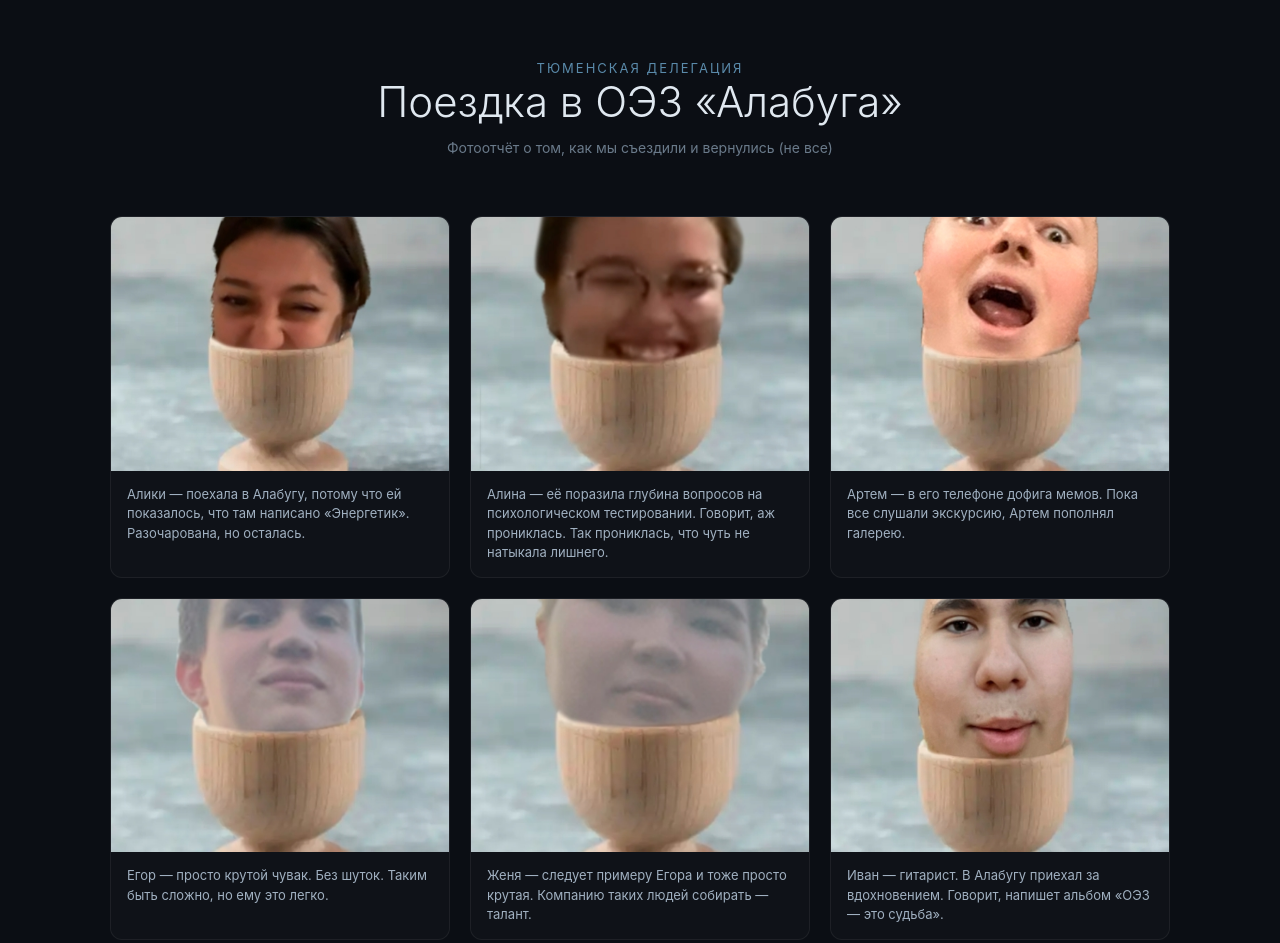
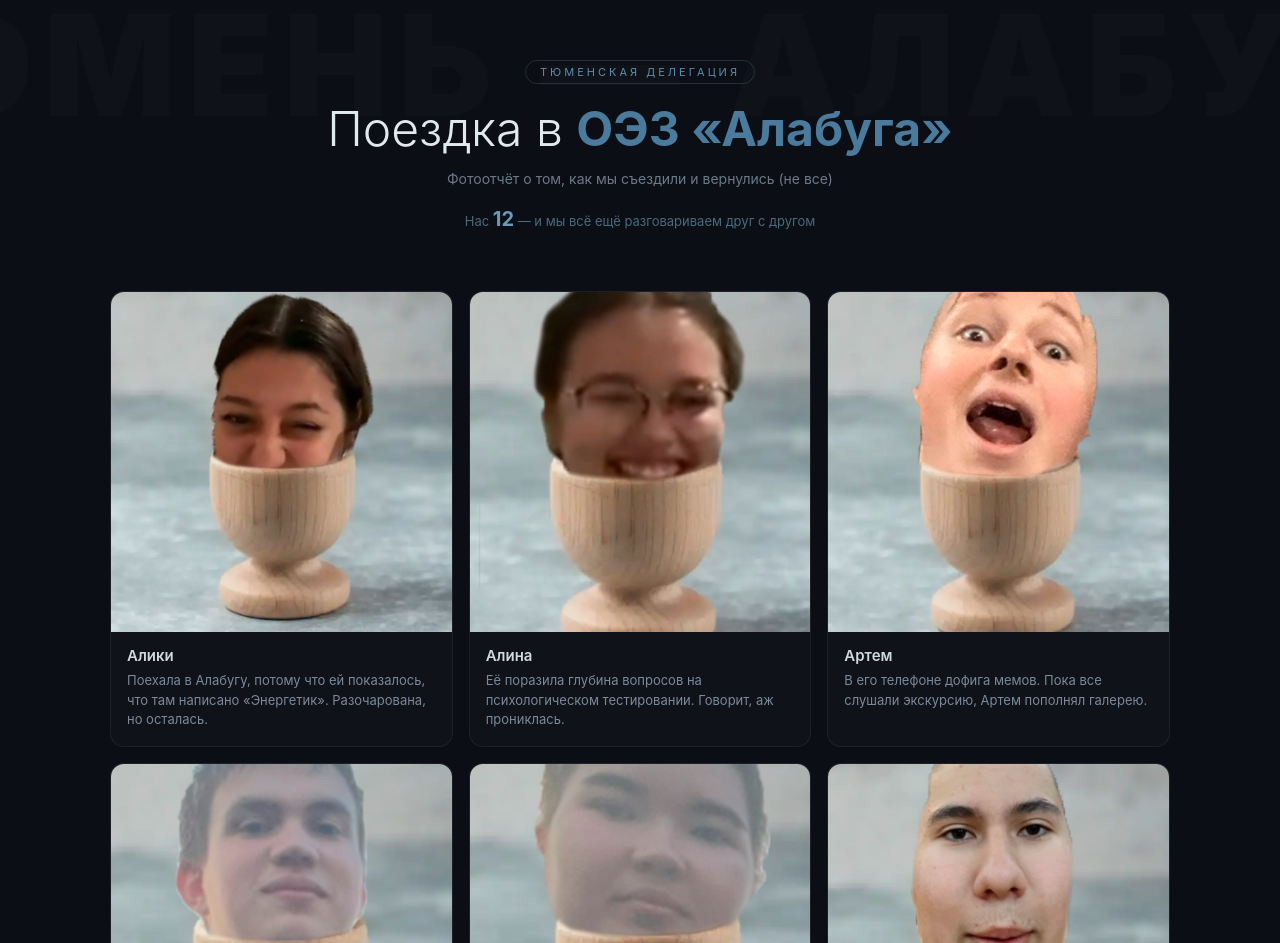
Before and after one commit to IlyaSigma111/tyumen-alabuga, a plain HTML site: page index.html in a window 1280 px wide. Shown: the top 943 px of the page. Drawn offline with Linux system fonts and the light colour scheme.

Commit message:
рестайлинг сайта

```diff
--- a/index.html
+++ b/index.html
@@ -11,71 +11,105 @@
       background: #0b0e14;
       color: #c8d0d8;
     }
-    .header {
+
+    .top {
+      position: relative;
       text-align: center;
-      padding: 60px 20px 20px;
+      padding: 60px 20px 40px;
+      overflow: hidden;
     }
-    .header h1 {
-      font-size: clamp(24px, 5vw, 42px);
+    .top::before {
+      content: 'ТЮМЕНЬ — АЛАБУГА';
+      position: absolute;
+      top: -20px;
+      left: 50%;
+      transform: translateX(-50%);
+      font-size: clamp(60px, 15vw, 140px);
+      font-weight: 900;
+      color: rgba(255,255,255,0.02);
+      white-space: nowrap;
+      pointer-events: none;
+      letter-spacing: 10px;
+    }
+    .top .badge {
+      display: inline-block;
+      padding: 4px 14px;
+      border: 1px solid rgba(74, 122, 156, 0.3);
+      border-radius: 20px;
+      font-size: 11px;
+      letter-spacing: 3px;
+      color: #5a8aaa;
+      margin-bottom: 16px;
+    }
+    .top h1 {
+      font-size: clamp(28px, 6vw, 48px);
       font-weight: 300;
       color: #e0e8f0;
-      margin-bottom: 8px;
+      line-height: 1.2;
     }
-    .header .sub {
-      color: #5a8aaa;
-      font-size: 13px;
-      letter-spacing: 2px;
-      text-transform: uppercase;
-    }
-    .header .desc {
+    .top h1 span { font-weight: 700; color: #4a7a9c; }
+    .top .sub {
       color: #6a7a8a;
       font-size: 14px;
       margin-top: 12px;
     }
-    .gallery {
+    .top .count {
+      margin-top: 20px;
+      font-size: 13px;
+      color: #4a6a7a;
+    }
+    .top .count strong { color: #6a9aba; font-size: 20px; }
+
+    .team-grid {
       max-width: 1100px;
       margin: 0 auto;
-      padding: 40px 20px 80px;
+      padding: 20px 20px 80px;
       display: grid;
-      grid-template-columns: repeat(auto-fill, minmax(280px, 1fr));
-      gap: 20px;
+      grid-template-columns: repeat(auto-fill, minmax(260px, 1fr));
+      gap: 16px;
     }
-    .photo-card {
-      background: rgba(255, 255, 255, 0.02);
-      border: 1px solid rgba(255, 255, 255, 0.06);
-      border-radius: 12px;
+
+    .card {
+      background: rgba(255,255,255,0.02);
+      border: 1px solid rgba(255,255,255,0.06);
+      border-radius: 14px;
       overflow: hidden;
-      transition: border-color 0.2s;
+      transition: transform 0.2s, border-color 0.2s;
     }
-    .photo-card:hover {
-      border-color: rgba(74, 122, 156, 0.3);
+    .card:hover {
+      transform: translateY(-4px);
+      border-color: rgba(74, 122, 156, 0.4);
     }
-    .photo-card .img-wrap {
+
+    .card .pic {
       background: #11151c;
-      aspect-ratio: 4 / 3;
+      aspect-ratio: 1;
       display: flex;
       align-items: center;
       justify-content: center;
       overflow: hidden;
     }
-    .photo-card .img-wrap img {
+    .card .pic img {
       width: 100%;
       height: 100%;
       object-fit: cover;
-      display: block;
     }
-    .photo-card .caption {
-      padding: 14px 16px;
+
+    .card .info {
+      padding: 14px 16px 16px;
+    }
+    .card .info .name {
+      font-size: 15px;
+      font-weight: 600;
+      color: #d0d8e0;
+      margin-bottom: 6px;
+    }
+    .card .info .caption {
       font-size: 13px;
-      color: #a0b0c0;
+      color: #7a8a9a;
       line-height: 1.5;
     }
-    .photo-card .caption .name {
-      color: #5a8aaa;
-      font-size: 13px;
-      font-weight: 600;
-      margin-bottom: 4px;
-    }
+
     .footer {
       text-align: center;
       padding: 30px 20px;
@@ -83,111 +117,119 @@
       font-size: 12px;
       border-top: 1px solid rgba(255,255,255,0.04);
     }
-    @media (max-width: 640px) {
-      .gallery {
-        grid-template-columns: 1fr;
-      }
+
+    @media (max-width: 600px) {
+      .team-grid { grid-template-columns: repeat(2, 1fr); }
     }
   </style>
 </head>
 <body>
-  <div class="header">
-    <div class="sub">Тюменская делегация</div>
-    <h1>Поездка в ОЭЗ «Алабуга»</h1>
-    <p class="desc">Фотоотчёт о том, как мы съездили и вернулись (не все)</p>
+
+  <div class="top">
+    <div class="badge">ТЮМЕНСКАЯ ДЕЛЕГАЦИЯ</div>
+    <h1>Поездка в <span>ОЭЗ «Алабуга»</span></h1>
+    <p class="sub">Фотоотчёт о том, как мы съездили и вернулись (не все)</p>
+    <div class="count">Нас <strong>12</strong> — и мы всё ещё разговариваем друг с другом</div>
   </div>
 
-  <div class="gallery" id="gallery"></div>
+  <div class="team-grid" id="grid"></div>
 
   <div class="footer">
-    Тюменская делегация © 2026 — вернулись, но стали частью Алабуги
+    Тюменская делегация © 2026 — вернулись, но осадочек остался
   </div>
 
   <script>
     const photos = [
-
-      // ===== МЕНЯЙ ПОДПИСИ ТУТ =====
-      // Каждый объект: { file: 'ИмяФайла.jpg', caption: 'твоя шутка' }
-
       {
         file: 'Алики.jpg',
-        caption: 'Алики — поехала в Алабугу, потому что ей показалось, что там написано «Энергетик». Разочарована, но осталась.'
+        name: 'Алики',
+        caption: 'Поехала в Алабугу, потому что ей показалось, что там написано «Энергетик». Разочарована, но осталась.'
       },
       {
         file: 'Алина.jpg',
-        caption: 'Алина — её поразила глубина вопросов на психологическом тестировании. Говорит, аж прониклась. Так прониклась, что чуть не натыкала лишнего.'
+        name: 'Алина',
+        caption: 'Её поразила глубина вопросов на психологическом тестировании. Говорит, аж прониклась.'
       },
       {
         file: 'Артем.jpg',
-        caption: 'Артем — в его телефоне дофига мемов. Пока все слушали экскурсию, Артем пополнял галерею.'
+        name: 'Артем',
+        caption: 'В его телефоне дофига мемов. Пока все слушали экскурсию, Артем пополнял галерею.'
       },
       {
         file: 'Егор.jpg',
-        caption: 'Егор — просто крутой чувак. Без шуток. Таким быть сложно, но ему это легко.'
+        name: 'Егор',
+        caption: 'Просто крутой чувак.'
       },
       {
         file: 'Женя (это для тебя опенкод - она девочка, типо Евгения).jpg',
-        caption: 'Женя — следует примеру Егора и тоже просто крутая. Компанию таких людей собирать — талант.'
+        name: 'Женя',
+        caption: 'Следует примеру Егора и тоже просто крутая.'
       },
       {
         file: 'Иван.jpg',
-        caption: 'Иван — гитарист. В Алабугу приехал за вдохновением. Говорит, напишет альбом «ОЭЗ — это судьба».'
+        name: 'Иван',
+        caption: 'Гитарист. Говорит, напишет альбом «ОЭЗ — это судьба».'
       },
       {
         file: 'Ильяйца.jpg',
-        caption: 'Ильяйца — просто Ильяйца.'
+        name: 'Ильяйца',
+        caption: 'Просто Ильяйца.'
       },
       {
         file: 'Какая то бабка (так и подпишешь фото).jpg',
+        name: 'Бабка',
         caption: 'Какая-то бабка в поезде. Болтала с матрасом весь день. Матрас не отвечал, но слушал внимательно.'
       },
       {
         file: 'Марьяна.jpg',
-        caption: 'Марьяна — вслед за Егором и Женей, тоже просто крутая. Тенденция намечается.'
+        name: 'Марьяна',
+        caption: 'Тоже просто крутая — тенденция намечается.'
       },
       {
         file: 'Матвеище.jpg',
-        caption: 'Матвеище — автор удивительных произведений, способных поразить человека своим размахом. Или хотя бы удивить.'
+        name: 'Матвеище',
+        caption: 'Автор удивительных произведений, способных поразить человека своим размахом. Или хотя бы удивить.'
       },
       {
         file: 'Настя (Дубровская).jpg',
-        caption: 'Настя Дубровская — создала весь проект для защиты целиком и полностью. Остальные просто стояли рядом и хлопали.'
+        name: 'Настя Д.',
+        caption: 'Создала весь проект для защиты целиком и полностью. Остальные просто стояли рядом и хлопали.'
       },
       {
         file: 'Настя (Пиманова).jpg',
-        caption: 'Настя Пиманова — одна из немногих, кто прошла бизнес-котов сама. Остальные котов боялись. Настя — нет.'
+        name: 'Настя П.',
+        caption: 'Одна из немногих, кто прошла бизнес-котов сама. Остальные котов боялись. Настя — нет.'
       },
-
     ];
 
-    const gallery = document.getElementById('gallery');
+    const grid = document.getElementById('grid');
 
     photos.forEach((p) => {
       const card = document.createElement('div');
-      card.className = 'photo-card';
+      card.className = 'card';
 
-      const wrap = document.createElement('div');
-      wrap.className = 'img-wrap';
+      const pic = document.createElement('div');
+      pic.className = 'pic';
 
       const img = document.createElement('img');
       img.src = p.file;
-      img.alt = p.caption;
+      img.alt = p.name;
       img.onerror = function () {
         this.remove();
         const ph = document.createElement('div');
-        ph.textContent = '📷 ' + p.file;
-        ph.style.cssText = 'padding:40px;text-align:center;color:#3a4a5a;font-size:13px;';
-        wrap.appendChild(ph);
+        ph.textContent = '📷 ' + p.name;
+        ph.style.cssText = 'padding:40px;text-align:center;color:#3a4a5a;font-size:14px;';
+        pic.appendChild(ph);
       };
-      wrap.appendChild(img);
+      pic.appendChild(img);
 
-      const cap = document.createElement('div');
-      cap.className = 'caption';
-      cap.innerHTML = p.caption;
+      const info = document.createElement('div');
+      info.className = 'info';
+      info.innerHTML = '<div class="name">' + p.name + '</div><div class="caption">' + p.caption + '</div>';
 
-      card.appendChild(wrap);
-      card.appendChild(cap);
-      gallery.appendChild(card);
+      card.appendChild(pic);
+      card.appendChild(info);
+      grid.appendChild(card);
     });
   </script>
 </body>
```
